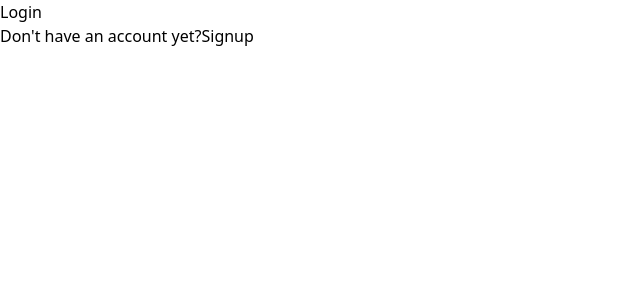
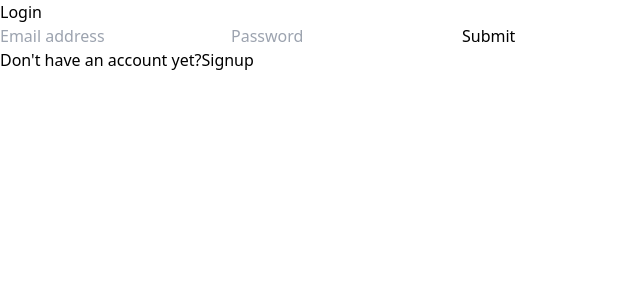
Before and after one commit to nicopressez/codetasker, a React (Vite) app: page /auth in a window 1280 px wide. Both pictures are taken after a click on the button "Log in". Shown: the top 300 px of the page, without its empty margins (0-640 px from the left). Built offline with nearby package versions, Linux system fonts and the light colour scheme; no server answers.

Commit message:
Added login form && logic

```diff
--- a/src/App.tsx
+++ b/src/App.tsx
@@ -7,10 +7,10 @@ function App() {
 
   onAuthStateChanged(auth, (user) => {
     if (user) {
+      console.log(user)
+      const uid = user.uid;
+    } else {
       // TODO: Add redirect if user login in
-      const uid = user.uid;
-      // ...
-    } else {
       // User is signed out
     }
   });
--- a/src/components/auth/Login.tsx
+++ b/src/components/auth/Login.tsx
@@ -1,4 +1,5 @@
-import React from 'react'
+import { signInWithEmailAndPassword, getAuth} from 'firebase/auth'
+import React, { useState } from 'react'
 
 type LoginProps = {
   setLoginPage: React.Dispatch<React.SetStateAction<boolean>>
@@ -7,11 +8,53 @@ type LoginProps = {
 export default function Login( { setLoginPage } :
   LoginProps
 ) {
+  const [email, setEmail] = useState("");
+  const [password, setPassword] = useState("");
+
+  const auth = getAuth();
+
+  // Edit state values on input change
+  const handleChange = (e : React.ChangeEvent<HTMLInputElement>) => {
+    const {name, value} = e.target;
+    if (name === "email") setEmail(value)
+    if (name === "password") setPassword(value)
+  }
+
+  // Send login request on submit
+  const handleSubmit = (e: React.FormEvent<HTMLFormElement>) => {
+    e.preventDefault()
+    signInWithEmailAndPassword(auth, email, password)
+      .then((userCredentials) => {
+        const user = userCredentials
+        // TODO: Store user data
+        console.log(user)
+      })
+      .catch((err) => {
+        //TODO : Add error handling
+        console.log(err)
+      })
+  }
   return (
-    <div>
+    <div className='w-100 text-center mt-2'>
     <h1 className=" font-bold">
       Login
       </h1>
+      <form onSubmit={handleSubmit}>
+      <input type="email"
+             name="email"
+             placeholder="Email address"
+             value={email}
+             onChange={handleChange}
+      />
+      <input type="password"
+             name="password"
+             placeholder="Password"
+             value={password}
+             onChange={handleChange}
+      />
+      <input type="submit"
+             value="Submit"/>
+      </form>
      <p>Don't have an account yet?
       <button onClick={() => setLoginPage(false)}>
         Signup
--- a/src/components/auth/Signup.tsx
+++ b/src/components/auth/Signup.tsx
@@ -32,11 +32,11 @@ export default function Signup( { setLoginPage } :
   createUserWithEmailAndPassword(auth, email, password)
        .then((userCredential => {
               //Signed up
-              //TODO: Login to user
               const user = userCredential.user;
               console.log(`New user created: ${email}`);
        }))
        .catch((error) => {
+              // TODO: Add error
               console.log(error)
        })
 
```
